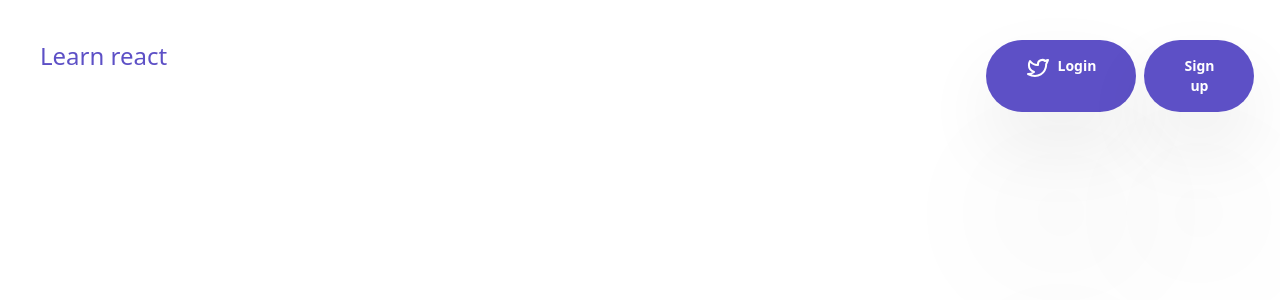
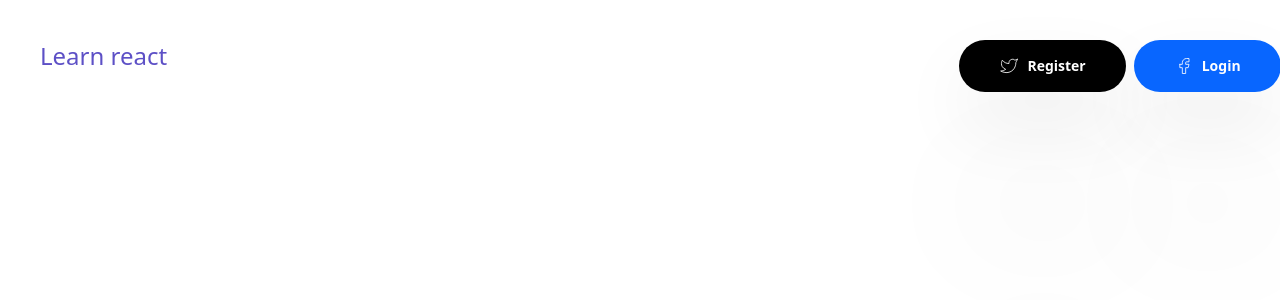
Before and after one commit to dannyhma/react-vite, a React (Vite) app: page / in a window 1280 px wide. Shown: the top 300 px of the page. Built offline with nearby package versions, Linux system fonts and the light colour scheme.

Commit message:
react-components

```diff
--- a/package.json
+++ b/package.json
@@ -12,6 +12,7 @@
   },
   "dependencies": {
     "@tabler/icons-react": "^2.42.0",
+    "clsx": "^2.0.0",
     "prop-types": "^15.8.1",
     "react": "^18.2.0",
     "react-dom": "^18.2.0"
--- a/src/App.jsx
+++ b/src/App.jsx
@@ -1,5 +1,6 @@
 /* eslint-disable react/prop-types */
-import { IconBrandTwitter } from "@tabler/icons-react";
+import { IconBrandFacebook, IconBrandTwitter } from "@tabler/icons-react";
+import clsx from "clsx";
 
 export default function App() {
 	return (
@@ -9,11 +10,27 @@ export default function App() {
 					<h1 className="col-span-9 m-10 text-2xl text-Purple">Learn react</h1>
 					<div className="col-span-3 m-10">
 						<div className="flex justify-center gap-x-2">
-							<Button>
+							<Button
+								{...{
+									type: "button",
+									onClick: function () {
+										console.log("Register");
+									}
+								}}
+								className="bg-Twitter"
+							>
 								<IconBrandTwitter />
+								Register
+							</Button>
+							<Button
+								onClick={function () {
+									console.log("Login");
+								}}
+								className="bg-Facebook"
+							>
+								<IconBrandFacebook />
 								Login
 							</Button>
-							<Button text="Sign up" />
 						</div>
 					</div>
 				</div>
@@ -23,12 +40,16 @@ export default function App() {
 }
 
 export function Button(props) {
-	const { children, text, type } = props;
+	const { className = "bg-Tw", children, text, type = "submit" } = props;
 
 	return (
 		<button
+			{...props}
 			type={type}
-			className="flex gap-x-2 rounded-full bg-Purple px-10 py-4 text-sm font-bold text-white shadow-smshadow"
+			className={clsx(
+				className,
+				"${className} flex gap-x-2 rounded-full px-10 py-4 text-sm font-bold text-white shadow-smshadow [&>svg]:h-5 [&>svg]:w-5 [&>svg]:stroke-1"
+			)}
 		>
 			{text || children}
 		</button>
```
Also changed, not shown: 1 other file (tests, documents, lock files or other folders).
